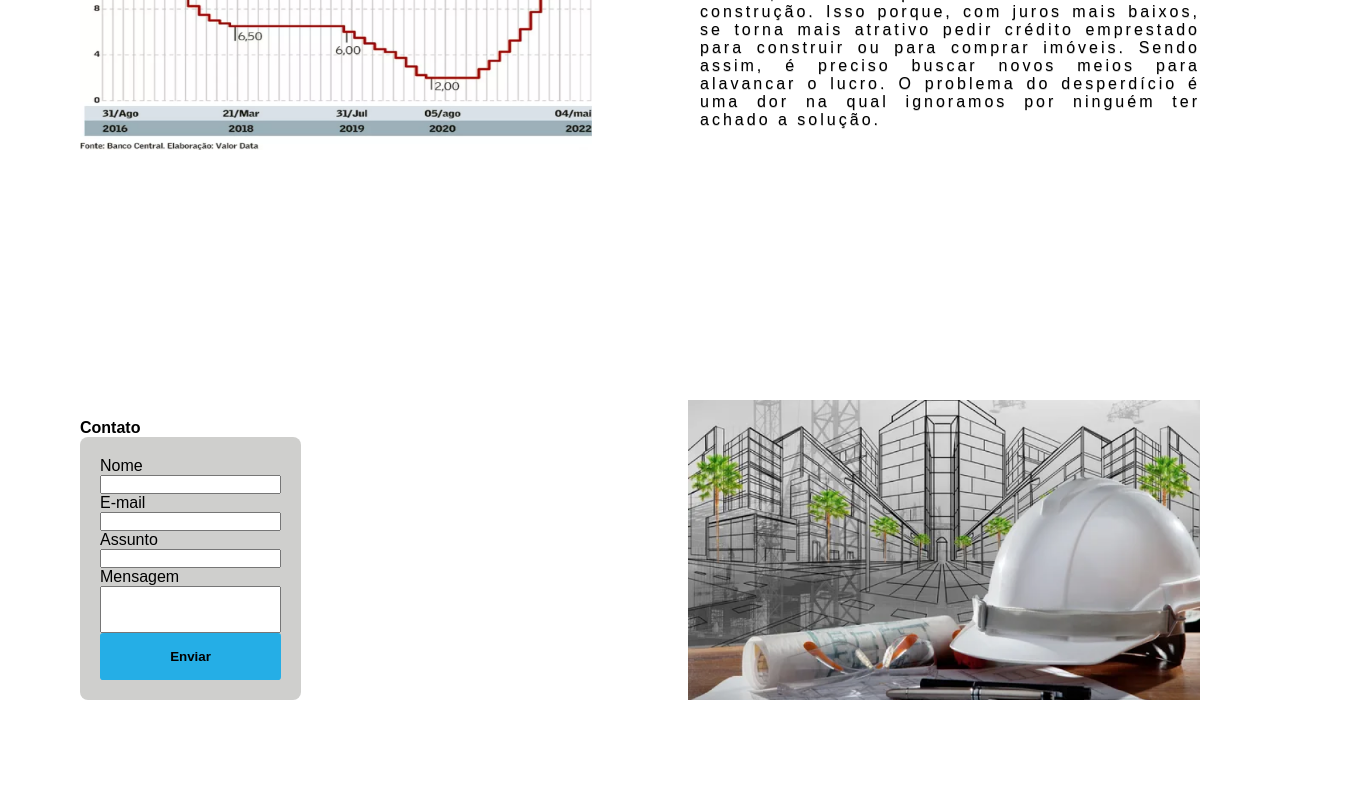
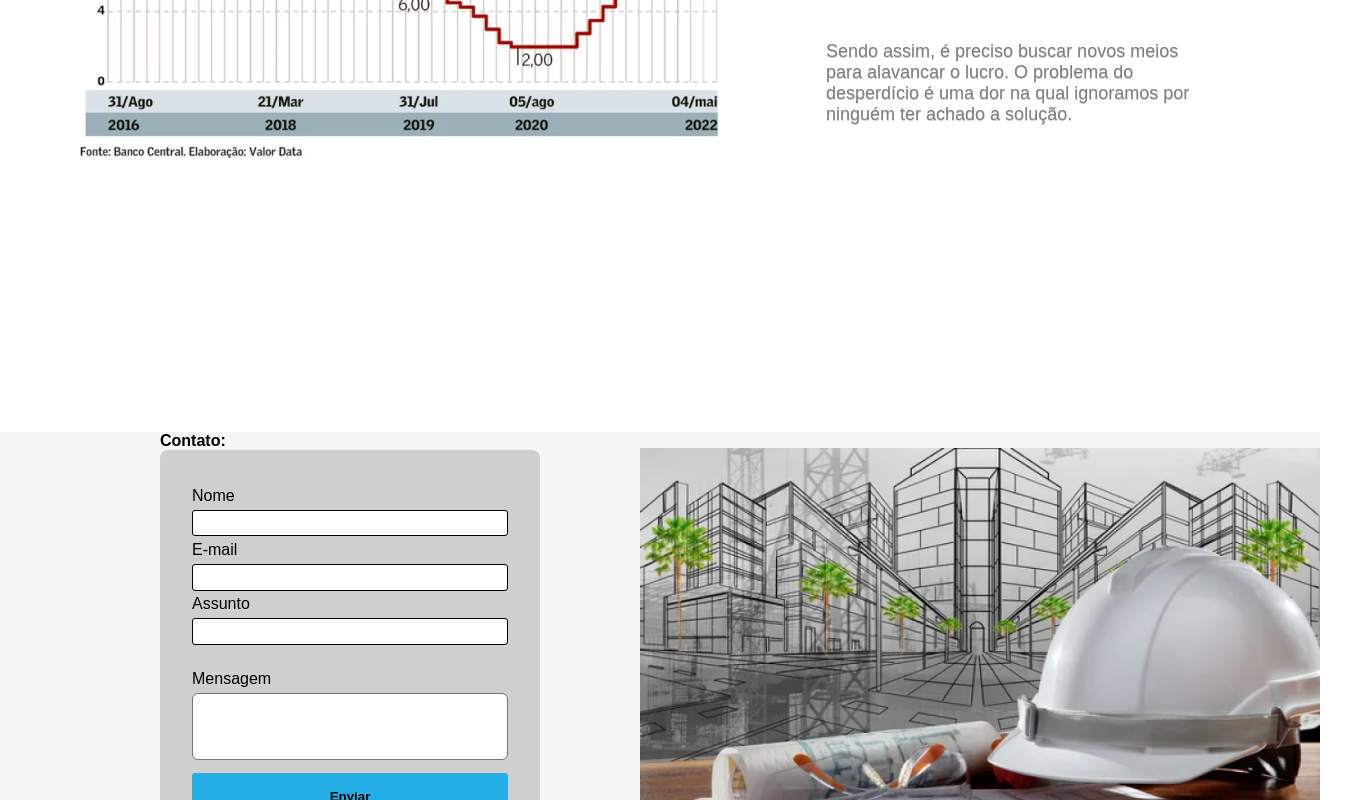
Before and after one commit to OliverioJunior/gpaengenharia, a React (Vite) app: page / in a window 1280 px wide. Shown: the part 2000-2800 px from the top of the page, 1346 px wide, since content can reach past the window. Before the commit the page ends 2700 px from the top, so only its background shows below. Built offline with nearby package versions, Linux system fonts and the light colour scheme.

Commit message:
atualização do estilo

```diff
--- a/src/components/Banner/styles.ts
+++ b/src/components/Banner/styles.ts
@@ -13,17 +13,22 @@ export const Container = styled.section`
   height: calc(100vh - 60px);
   h1 {
     margin: 0 auto;
-    font-size: 2rem;
+    font-style: Monserrat;
+    font-size: 56px;
+    font-weight: normal;
     text-shadow: 0.2px 0.5px #fff;
-    color: #fffddd;
+    color: #CBCACA;
     letter-spacing: 0.188rem;
   }
   h2 {
-    margin: 1.25rem auto 0 auto;
+    width: 25em;
+    margin: 12.25rem auto 0 auto;
     padding: 0 5rem;
-    font-size: 2rem;
+    font-style: Monserrat;
+    font-size: 48px;
+    font-weight: normal;
     text-shadow: 0.2px 0.5px #ccc;
-    color: #fffddd;
+    color: #CBCACA;
     letter-spacing: 0.188rem;
     text-align: center;
   }
--- a/src/components/Benefits/styles.ts
+++ b/src/components/Benefits/styles.ts
@@ -1,39 +1,51 @@
 import styled from 'styled-components';
 export const Container = styled.section`
+
   display: flex;
   padding: 0 5rem;
   flex: 1;
   height: 100vh;
+
   div {
     display: flex;
     border-bottom: 1px solid #cdcdcd;
+
     div {
       width: 50%;
       display: flex;
       flex-direction: column;
       align-items: flex-end;
       justify-content: center;
+
       section {
         padding: 20px 0;
+
         h3 {
-          font-size: 2rem;
+          font-size: 48px;
+          font-style: Monserrat;
+          font-weight: normal;
           text-shadow: 0.2px 0.5px #fff;
           color: #000;
-          letter-spacing: 0.188rem;
+
         }
+
         p {
           margin: 1.25rem auto 0 auto;
           padding: 1.5rem 0;
-          font-size: 1rem;
+          font-style: Monserrat;
+          font-weight: Medium;
+          font-size: 18px;
           text-shadow: 0.2px 0.5px #ccc;
           color: #000;
-          letter-spacing: 0.188rem;
+          width: 38em;
           text-align: justify;
         }
+
       }
+
       img {
-        width: 512px;
-        height: 300px;
+        width: 582px;
+        height: 480px;
       }
     }
   }
--- a/src/components/Contact/index.tsx
+++ b/src/components/Contact/index.tsx
@@ -5,7 +5,7 @@ export const Contact: React.FC = () => {
     <Container>
       <div>
         <section>
-          <h4>Contato</h4>
+          <h4>Contato:</h4>
           <form action="#" method="post" encType="multipart/form-data">
             <label>
               <span>
@@ -28,7 +28,7 @@ export const Contact: React.FC = () => {
             </label>
 
             <label>
-              <span>
+              <span id='message'>
                 <i className="icon icon-comment"></i> Mensagem
               </span>
               <textarea name="mensagem" rows={3} required={true}></textarea>
--- a/src/components/Contact/styles.ts
+++ b/src/components/Contact/styles.ts
@@ -1,35 +1,73 @@
 import styled from 'styled-components';
 export const Container = styled.section`
+
   display: flex;
-  padding: 0 5rem;
+  padding: 2em 0 0 0;
   flex: 1;
+
+
   div {
     flex: 1;
     display: flex;
     align-items: flex-end;
     justify-content: flex-end;
+    background-color: #F5F5F5;
+
+
+
     section {
       display: flex;
       flex-direction: column;
       padding: 0 100px 0 0;
+      width: 30em;
+      margin-left: 10em;
+
+
+
       form {
-        padding: 20px;
+        padding: 2em;
         display: flex;
         flex-direction: column;
         background-color: #cfcfcd;
         border-radius: 8px;
+
         textarea {
+          margin-bottom: 1em;
           resize: none;
+          border-radius: 6px;
+          padding-left: 1em;
+          padding-top: 0.3em;
+          height: 5em;
         }
+
+        #message{
+          margin-top: 1.3em;
+        }
+
         button {
           background-color: #25aee6;
           padding: 1rem;
           border-radius: 0.195rem;
         }
+
         label {
           display: flex;
           flex-direction: column;
+
+          span{
+            padding: 0.3em 0 0.3em 0;
+          }
+
+          input{
+            padding-left: 1em;
+            height: 2em;
+            border-radius: 3px;
+            border: 0.5px solid black;
+
+          }
         }
+
+
       }
       p {
         margin: 1.25rem auto 0 auto;
@@ -42,8 +80,9 @@ export const Container = styled.section`
       }
     }
     img {
-      width: 512px;
-      height: 300px;
+      margin: auto auto 1.5em auto;
+      width: 680px;
+      height: 380px;
     }
   }
 `;
--- a/src/components/Graphics/index.tsx
+++ b/src/components/Graphics/index.tsx
@@ -14,10 +14,13 @@ export const Graphics: React.FC = () => {
             empréstimos oferecidos pelos bancos, ela acaba por interferir no
             mercado da construção. Isso porque, com juros mais baixos, se torna
             mais atrativo pedir crédito emprestado para construir ou para
-            comprar imóveis. Sendo assim, é preciso buscar novos meios para
+            comprar imóveis.
+          </p>
+          <span>
+              Sendo assim, é preciso buscar novos meios para
             alavancar o lucro. O problema do desperdício é uma dor na qual
             ignoramos por ninguém ter achado a solução.
-          </p>
+          </span>
         </section>
       </div>
     </Container>
--- a/src/components/Graphics/styles.ts
+++ b/src/components/Graphics/styles.ts
@@ -1,35 +1,61 @@
 import styled from 'styled-components';
 export const Container = styled.section`
+
   display: flex;
   padding: 0 5rem;
   flex: 1;
   height: 100vh;
+
   div {
     flex: 1;
     display: flex;
-    align-items: center;
+    align-items: flex-start;
     justify-content: center;
+    margin-top: 3em;
+
     section {
       padding: 20px 0 0 108px;
+      margin-top: 2em;
+
       h3 {
-        font-size: 2rem;
+        font-size: 24px;
+        font-style: Monserrat;
+        font-weight: bold;
         text-shadow: 0.2px 0.5px #fff;
         color: #000;
-        letter-spacing: 0.188rem;
+
       }
-      p {
-        margin: 1.25rem auto 0 auto;
+
+      p{
+        margin: 4.25rem auto 0 auto;
         padding: 1.5rem 0;
         font-size: 1rem;
         text-shadow: 0.2px 0.5px #ccc;
-        color: #000;
-        letter-spacing: 0.188rem;
+        font-size: 18px;
+        font-style: Monserrat;
+        font-weight: regular;
+        color: grey;
         text-align: justify;
+        line-height: 23px;
       }
+      span {
+        padding: 1.5rem 0;
+        font-size: 1rem;
+        text-shadow: 0.2px 0.5px #ccc;
+        font-size: 18px;
+        font-style: Monserrat;
+        font-weight: regular;
+        color: grey;
+        text-align: justify;
+        position: relative;
+        top: 2em;
+      }
+
     }
+
     img {
-      width: 512px;
-      height: 300px;
+      width: 638px;
+      height: 462px;
     }
   }
 `;
--- a/src/components/Header/index.tsx
+++ b/src/components/Header/index.tsx
@@ -6,7 +6,7 @@ export const Header: React.FC = () => {
       <div>
         <a href="#">
           <img src={logo} alt="logo" />
-          G.P.A
+          <span>G.P.A</span>
         </a>
       </div>
       {/*colocar nav */}
@@ -23,7 +23,7 @@ export const Header: React.FC = () => {
         <li>
           <a href="#contato"> Contato </a>
         </li>
-        <li>
+        <li id="cadastro">
           <a href="#contato"> Entre ou Cadastre-se </a>
         </li>
       </List>
--- a/src/components/Header/styles.ts
+++ b/src/components/Header/styles.ts
@@ -8,20 +8,45 @@ export const Header = styled.header`
 
   width: 100%;
   height: 60px;
+
+  div{
+    span{
+      color: #545252;
+    }
+  }
 `;
 export const List = styled.ul`
   display: flex;
   align-items: center;
+
   li {
-    font-weight: 600;
-    color: #4d3e52;
+    font-weight: 300;
+    color: #545252;
+    padding: 0 1.5em;
+
+
     &:nth-child(n + 2) {
       margin-left: 0.625rem;
     }
+
     &:hover {
-      a {
-        border-bottom: 2px solid #cdcdcd;
-      }
+
+        border-bottom: 0.002em solid grey;
+        transition: 2s;
+
+    }
+  }
+  #cadastro{
+
+    border: 1px solid blue;
+    padding: 0.5em;
+    border-radius: 6px;
+    color: white;
+    background-color: blue;
+
+    &:hover{
+      transform: scale(1.1);
+      transition: 0.3s;
     }
   }
 `;
--- a/src/pages/Home/index.tsx
+++ b/src/pages/Home/index.tsx
@@ -3,6 +3,7 @@ import { Benefits } from '../../components/Benefits';
 import { Contact } from '../../components/Contact';
 import { Graphics } from '../../components/Graphics';
 import { Header } from '../../components/Header';
+import { Footer } from '../../components/Footer';
 
 export const Home: React.FC = () => {
   return (
@@ -12,6 +13,7 @@ export const Home: React.FC = () => {
       <Benefits />
       <Graphics />
       <Contact />
+      <Footer />
     </>
   );
 };
```
